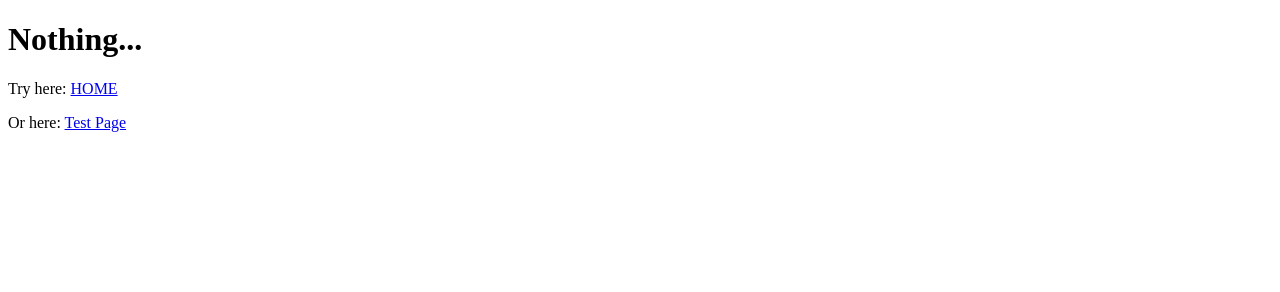
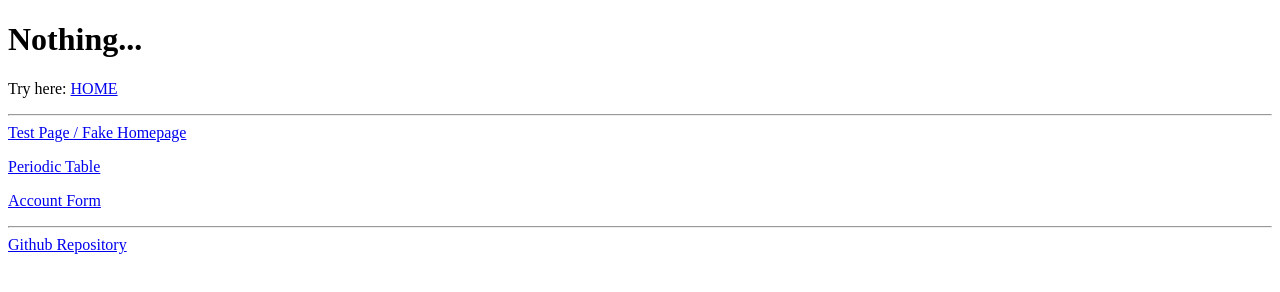
Before and after one commit to FabLong/FabLong.github.io, a plain HTML site: page index.html in a window 1280 px wide. Drawn offline with Linux system fonts and the light colour scheme.

Commit message:
Redirect Links UPDATE

```diff
--- a/index.html
+++ b/index.html
@@ -8,6 +8,10 @@
 <h1>Nothing...</h1>
 <p>Try here:
 <a href="https://fablong.github.io/home">HOME</a></p>
-<p>Or here:
-<a href="https://fablong.github.io/TestPage">Test Page</a></p>
+<hr>
+<a href="https://fablong.github.io/TestPage" target="_blank">Test Page / Fake Homepage</a></p>
+<a href="https://fablong.github.io/PeriodicTable" target="_blank">Periodic Table</a></p>
+<a href="https://fablong.github.io/Forms" target="_blank">Account Form</a></p>
+<hr>
+<a href="https://github.com/FabLong/FabLong.github.io" target="_blank">Github Repository</a></p>
 </body>
```
